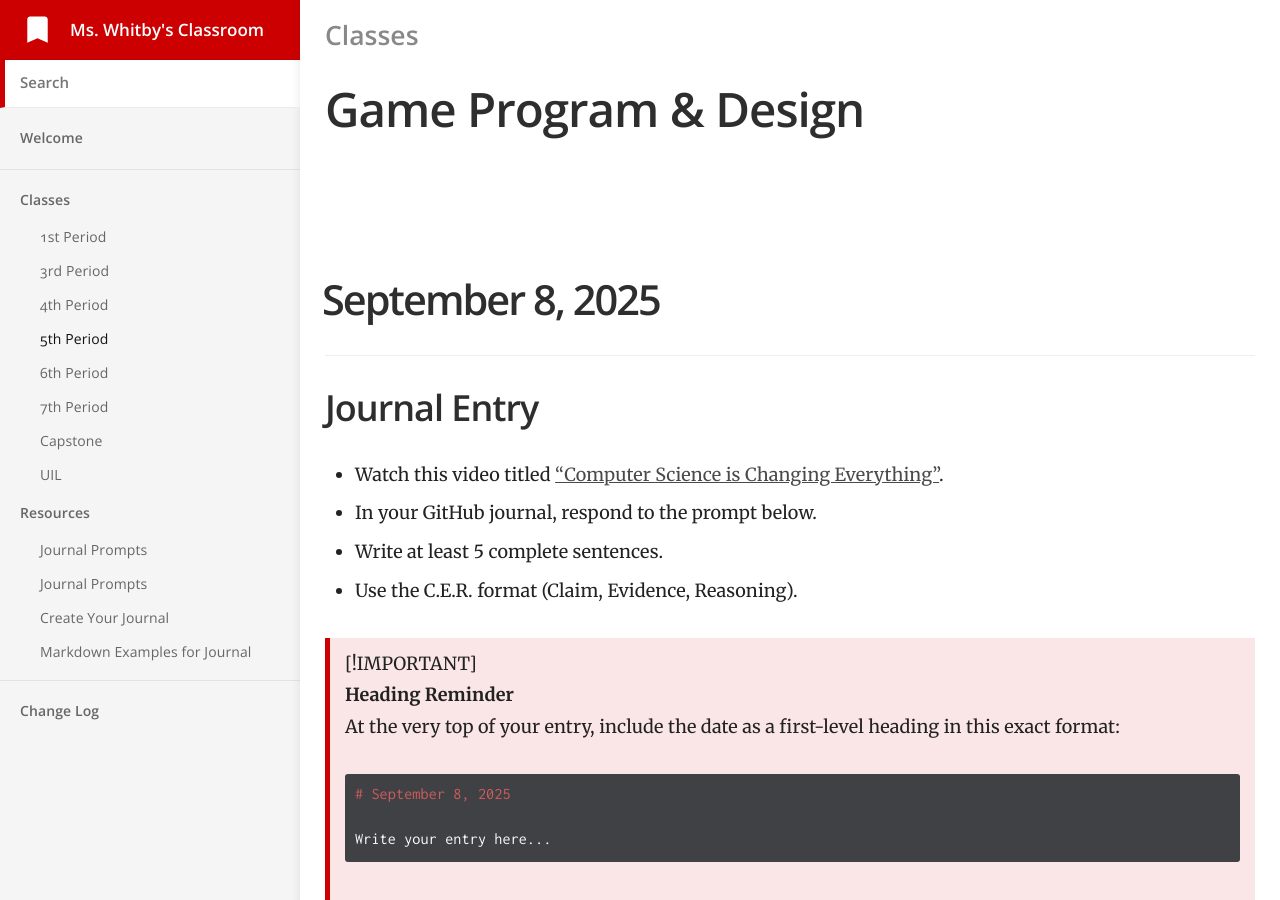
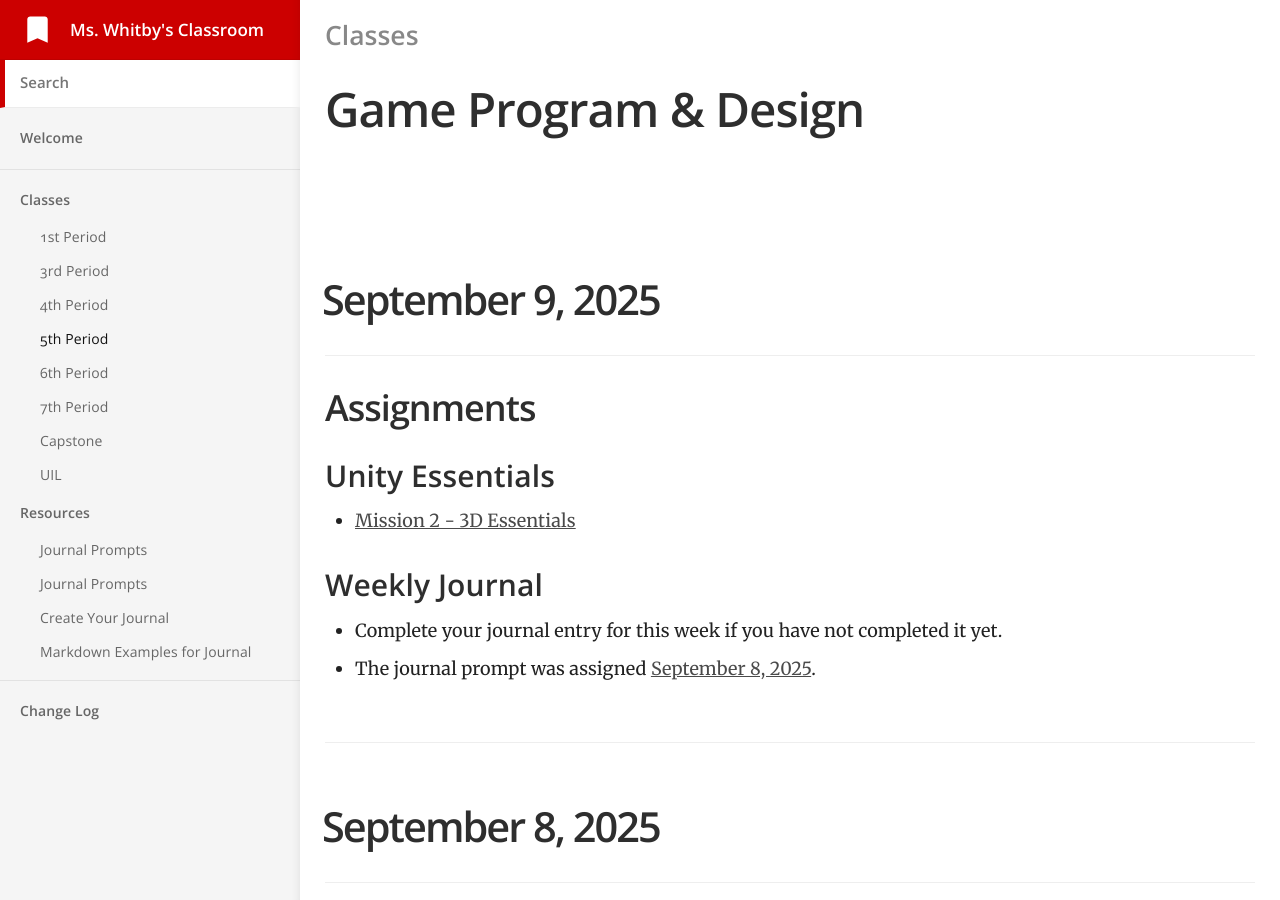
Before and after one commit to mswhitby/classroom, a Jekyll site: the page built from _docs/classes/5th.md, in a window 1280 px wide and 900 px high. Built offline with Jekyll 4.4.1, drawn with Linux system fonts in a browser that asks for light colours.

Commit message:
Updated lessons

```diff
--- a/_docs/classes/5th.md
+++ b/_docs/classes/5th.md
@@ -4,6 +4,21 @@ subtitle: Game Program & Design
 category: Classes
 order: 4
 ---
+
+# September 9, 2025
+
+## Assignments
+
+### Unity Essentials
+
+- [Mission 2 - 3D Essentials](https://learn.unity.com/mission/mission-2-3d-essentials?pathwayId=664b6225edbc2a01973f4f19)
+
+### Weekly Journal
+
+- Complete your journal entry for this week if you have not completed it yet.
+- The journal prompt was assigned [September 8, 2025](https://github.com/mswhitby/WHSTechNotes/blob/main/journal.md#september-8-2025).
+
+----
 
 # September 8, 2025
 
```
Also changed, not shown: _docs/classes/6th.md (+16 -0 lines).
